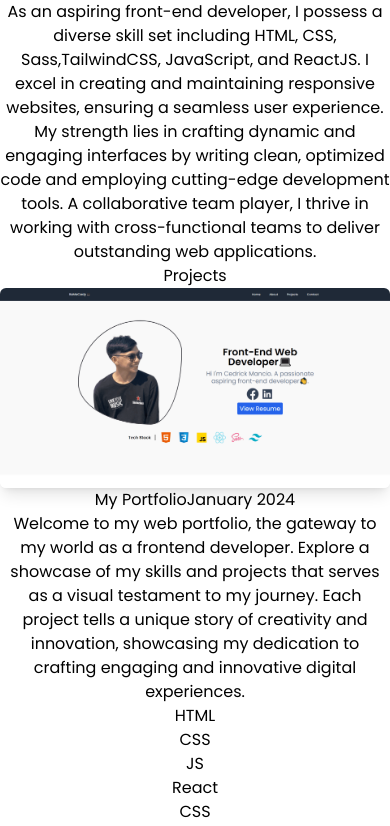
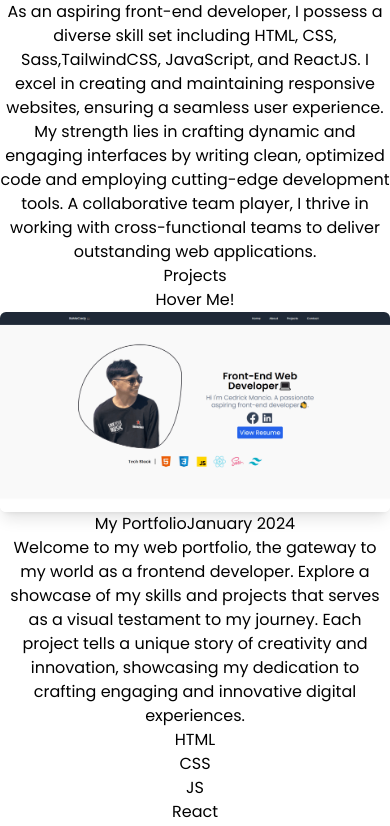
Before and after one commit to itsmecedy/Portfolio, a React (Vite) app: page / in a window 390 px wide. Shown: the part 1162-1988 px from the top of the page. Built offline with nearby package versions, Linux system fonts and the light colour scheme.

Commit message:
Fix responsiveness issues

```diff
--- a/package.json
+++ b/package.json
@@ -10,6 +10,7 @@
     "preview": "vite preview"
   },
   "dependencies": {
+    "aos": "^2.3.4",
     "react": "^18.2.0",
     "react-dom": "^18.2.0",
     "react-icons": "^4.10.1"
--- a/src/App.jsx
+++ b/src/App.jsx
@@ -5,6 +5,7 @@ import About from "./components/About";
 import Projects from "./components/Projects";
 import Contact from "./components/Contact";
 import Footer from "./components/Footer";
+import "aos/dist/aos.css"; // Import AOS styles
 
 export default function App() {
   return (
--- a/src/components/About.jsx
+++ b/src/components/About.jsx
@@ -1,11 +1,15 @@
-import React from "react";
+import React, { useEffect } from "react";
+import AOS from "aos";
 import aboutImg from "/assets/aboutimg.jpg";
 
 export default function About() {
+  useEffect(() => {
+    AOS.init({ duration: 1000 }); // Initialize AOS
+  }, []);
   return (
-    <div id="about">
+    <div id="about" data-aos="fade-right">
       <div className=" max-w-[80rem] flex justify-center items-center mx-auto px-5 py-20 md:py-24 flex-col lg:flex-row gap-10 ">
-        <div className="lg:w-1/2 flex justify-center ">
+        <div className="hidden xl:flex justify-center ">
           <img className="rounded-2xl w-full max-w-lg " src={aboutImg} />
         </div>
         <div className="lg:w-1/2 w-full md:w-[600px] ">
--- a/src/components/Contact.jsx
+++ b/src/components/Contact.jsx
@@ -1,10 +1,14 @@
-import React from "react";
+import React, { useEffect } from "react";
+import AOS from "aos";
 import { MdEmail } from "react-icons/md";
 import { FaLocationDot } from "react-icons/fa6";
 
 export default function Contacts() {
+  useEffect(() => {
+    AOS.init({ duration: 1000 }); // Initialize AOS
+  }, []);
   return (
-    <div id="contact">
+    <div id="contact" data-aos="fade-up">
       <div className="max-w-[80rem] flex justify-center items-center mx-auto px-5 py-20 md:py-24 flex-col gap-10 ">
         <p className=" text-lg font-semibold">
           Ready to collaborate? Exciting projects start with a simple 'Hello
--- a/src/components/Footer.jsx
+++ b/src/components/Footer.jsx
@@ -9,9 +9,7 @@ export default function Footer() {
       <div className="max-w-[80rem] mx-auto ">
         <div className="flex items-center flex-col lg:flex-row justify-between py-10 px-2  gap-5">
           <div className="flex justify-center items-center ">
-            <p className=" text-white">
-              Copyright © 2024. All rights are reserved
-            </p>
+            <p className=" text-white">Made with 💗 by ItsMeCedy @ 2025</p>
           </div>
           <div className=" text-3xl text-white flex flex-row gap-5">
             <a
--- a/src/components/Projects.jsx
+++ b/src/components/Projects.jsx
@@ -1,139 +1,13 @@
-import React from "react";
-import portfolio from "/assets/portfolio.png";
-import MichiRamen from "/assets/michi-ramen.png";
-import MiniChallenges from "/assets/MiniChallenges.png";
-import ABCMotorShop from "/assets/abc-motor-shop.jpg";
-import CoronPalawan from "/assets/coron-palawan.png";
-import FrontendMentorProj from "/assets/frontend-mentor-projects.png";
-import Pokedex from "/assets/pokedex.png";
-import WeatherApp from "/assets/weather-app.png";
-import BettaInfo from "/assets/betta-info.png";
-import Musicfy from "/assets/musicfy.png";
+import React, { useEffect } from "react";
+import AOS from "aos";
+import { projects } from "../data/Projects";
 import { FiGithub } from "react-icons/fi";
 import { FaExternalLinkAlt } from "react-icons/fa";
 
 export default function Projects() {
-  const projects = [
-    {
-      id: 0,
-      name: "My Portfolio",
-      date: "January 2024",
-      image: portfolio,
-      code: "https://github.com/itsmecedy/Portfolio",
-      link: "https://mancio-portfolio.netlify.app/",
-      description:
-        "Welcome to my web portfolio, the gateway to my world as a frontend developer. Explore a showcase of my skills and projects that serves as a visual testament to my journey. Each project tells a unique story of creativity and innovation, showcasing my dedication to crafting engaging and innovative digital experiences.",
-      techStack: ["HTML", "CSS", "JS", "React", "CSS", "Tailwind"],
-    },
-    {
-      id: 1,
-      name: "ABC Motor Parts Store",
-      date: "December 2021",
-      image: ABCMotorShop,
-      description:
-        " This is the product of our thesis made with Python, Django, REST, HTML, CSS, JS, ReactJs, TailwindCSS entitled Online Sales and Inventory for ABC Motor Parts The system designed and constructed a Web Based Sales and Inventory to increase efficiency and improve services provided to the customers through better application of technology.",
-      techStack: [
-        "React",
-        "HTML",
-        "CSS",
-        "JS",
-        "TailwindCSS",
-        "Python",
-        "Django",
-        "REST",
-      ],
-    },
-    {
-      id: 2,
-      name: "Frontend Mentor Projects",
-      date: "February 2025",
-      image: FrontendMentorProj,
-      code: "https://github.com/itsmecedy/frontend-mentor-projects-",
-      link: "https://frontend-mentor-projects-itsmecedy.netlify.app/",
-      description:
-        "I worked on these Frontend Mentor projects to improve my layout, interactivity, and responsiveness skills. I practiced Sass for better styling structure, TailwindCSS for speed, and React for building interactive components. It was a great way to apply what Ive learned and get more comfortable with modern frontend tools.",
-      techStack: ["HTML", "CSS", "JS", "TailwindCSS", "ReactJS"],
-    },
-    {
-      id: 3,
-      name: "Coron Palawan",
-      date: "November 2022",
-      image: CoronPalawan,
-      code: "https://github.com/itsmecedy/Coron-Palawan",
-      link: "https://palawan-website.netlify.app",
-      description:
-        "Check out my Coron Palawan website, a project shaped by my HTML, CSS, and SaSS learning journey with guidance from Emmanuel Santiago's tutorial. Come along and experience the charm of Coron through my web development perspective!",
-      techStack: ["HTML", "CSS", "Sass"],
-    },
-    {
-      id: 4,
-      name: "Michi Ramen Clone",
-      date: "November 2022",
-      image: MichiRamen,
-      code: "https://github.com/itsmecedy/MichiRamen",
-      link: "https://michi-ramen-github.netlify.app/",
-      description:
-        "This is a clone website inspired by Michi Ramen where I practiced my HTML and CSS skills. The project was all about practicing web design and development, with a particular focus on improving my web responsiveness skills. Venturing through GitHub and Netlify, I made this project come alive, marking a meaningful step in my journey towards becoming a skilled web developer.",
-      techStack: ["HTML", "CSS", "Tailwind"],
-    },
-    {
-      id: 5,
-      name: "Betta Info",
-      date: "December 2022",
-      image: BettaInfo,
-      code: "https://github.com/itsmecedy/Betta-Info",
-      link: "https://itsmecedy.github.io/Betta-Info/",
-      description:
-        "Betta Info was one of my early projects when I was just starting to learn HTML, CSS, and JavaScript. It’s a simple informational site about Betta fish, created as a practice project to explore basic web development concepts, including layout design, CSS styling, and content structuring. This project marked the beginning of my web development journey.",
-      techStack: ["HTML", "CSS", "JavaScript", "Tailwind"],
-    },
-    {
-      id: 6,
-      name: "Mini Challenges",
-      date: "January 2023",
-      image: MiniChallenges,
-      code: "https://github.com/itsmecedy/mini-challenges",
-      link: "https://minichallenges.netlify.app/",
-      description:
-        "These beginner projects really made a difference in my coding journey. They were like stepping stones, helping me feel more comfortable and confident in my coding skills. Instead of feeling intimidated, I'm now excited to kick off new projects. Thanks to Andy Sterkowitz's guidance, learning JavaScript has become a fun and rewarding adventure.",
-      techStack: ["React", "CSS", "Tailwind"],
-    },
-    {
-      id: 7,
-      name: "Musicfy",
-      date: "August 2023",
-      image: Musicfy,
-      code: "https://github.com/itsmecedy/Musicfy",
-      link: "https://app-musicfy.netlify.app/",
-      description:
-        "Musicfy is a static music streaming web app built as a practice project while learning ReactJS and TailwindCSS. This project helped me get familiar with React component structure, JSX, and styling with TailwindCSS. Although it has no backend functionality, it served as an important step in my journey to understanding React and modern CSS frameworks.",
-      techStack: ["HTML", "CSS", "JavaScript", "ReactJS", "TailwindCSS"],
-    },
-    {
-      id: 8,
-      name: "Pokedex",
-      date: "October 2024",
-      image: Pokedex,
-      code: "https://github.com/itsmecedy/Pokemon",
-      link: "https://itzmecedy-pokedex.netlify.app/",
-      description:
-        "An interactive Pokédex that allows users to search for Pokémon and view their stats, abilities, and types. Built using PokeAPI to fetch real-time Pokémon data.",
-      techStack: ["HTML", "CSS", "JavaScript", "Sass", "PokeAPI"],
-    },
-    {
-      id: 9,
-      name: "Weather App",
-      date: "February 2025",
-      image: WeatherApp,
-      code: "https://github.com/itsmecedy/weather-app",
-      link: "https://itzmecedy-weather-app.netlify.app/",
-      description:
-        "A weather application that provides real-time weather updates along with a 5-day forecast, showing temperature trends and conditions. Built using OpenWeatherMap API.",
-      techStack: ["HTML", "CSS", "JavaScript", "SCSS", "OpenWeatherMap API"],
-    },
-
-    // Add more projects here
-  ];
+  useEffect(() => {
+    AOS.init({ duration: 1000 }); // Initialize AOS
+  }, []);
 
   // Sorting logic: Keep 0 & 1 first, then reverse the rest
   const sortedProjects = [
@@ -147,11 +21,18 @@ export default function Projects() {
     <div id="projects" className="bg-[#f9f9f9]">
       <div className=" max-w-[80rem] flex justify-center mx-auto pt-16 md:pt-20 px-5 flex-col">
         <p className=" flex text-4xl text-gray-800 mb-2">Projects</p>
-        {sortedProjects.map((project) => (
+        {sortedProjects.map((project, index) => (
           <div
             key={project.id}
+            data-aos="fade-up"
             className="flex flex-col lg:flex-row mx-auto shadow-xl bg-white rounded-md py-3 px-4 my-5"
           >
+            {/* Hover me bubble (only for first project) */}
+            {index === 0 && (
+              <div className="absolute -top-10 left-1/2 -translate-x-1/2 bg-blue-500 text-white text-sm px-4 py-2 rounded-md shadow-md before:content-[''] before:absolute before:top-full before:left-1/2 before:-translate-x-1/2 before:border-8 before:border-transparent before:border-t-blue-500">
+                Hover Me!
+              </div>
+            )}
             {/* left side */}
             <div className="flex-1 flex justify-center">
               <div className="wrapperScroll">
```
Also changed, not shown: src/components/Hero.jsx (+23 -8 lines), 1 other file (tests, documents, lock files or other folders).
